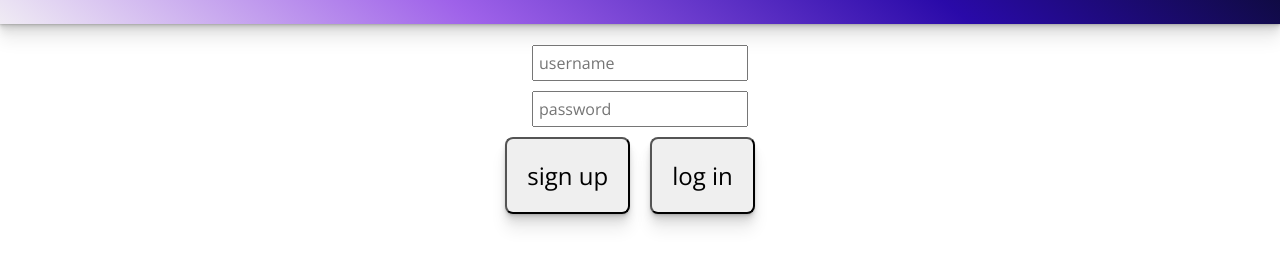
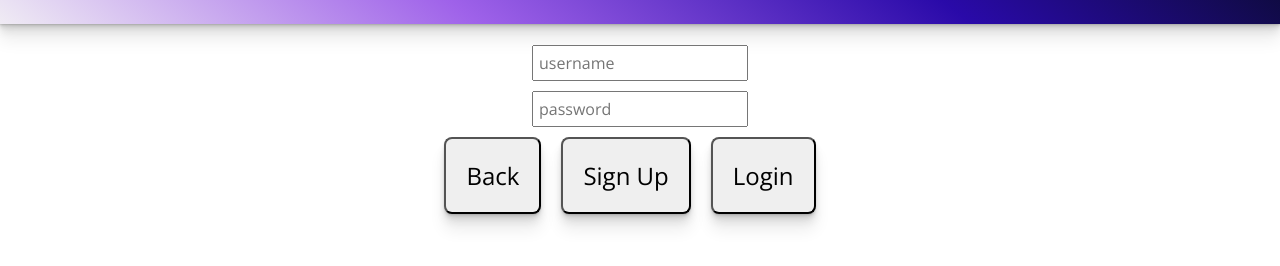
Before and after one commit to bmurcia94/CIS440_Build1, a website: page login.html in a window 1280 px wide. Shown: the part 110-376 px from the top of the page. Drawn offline with nearby package versions, Linux system fonts and the light colour scheme.

Commit message:
Visual Update

```diff
--- a/login.html
+++ b/login.html
@@ -25,8 +25,9 @@
             <input class="inputfield" type="text" id="password" name="password" placeholder="password">
         </div>
         <div class="button-container">
-            <button class="typeButton" onclick="window.location='signuptest.html'">sign up</button>
-            <button class="typeButton" onclick="userLogin()">log in</button>
+            <button class="typeButton" onclick="window.location='index.html'">Back</button>
+            <button class="typeButton" onclick="window.location='signuptest.html'">Sign Up</button>
+            <button class="typeButton" onclick="userLogin()">Login</button>
         </div>
 
     </main>
```
